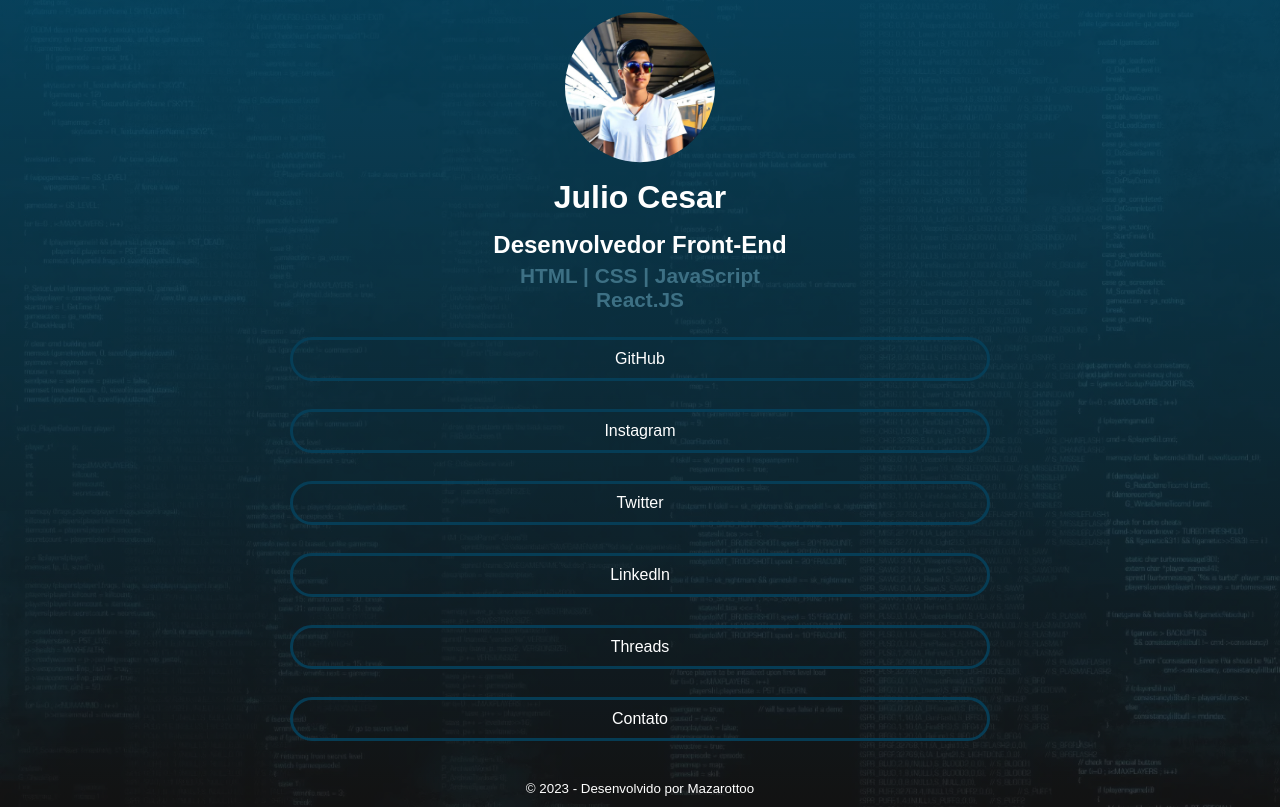
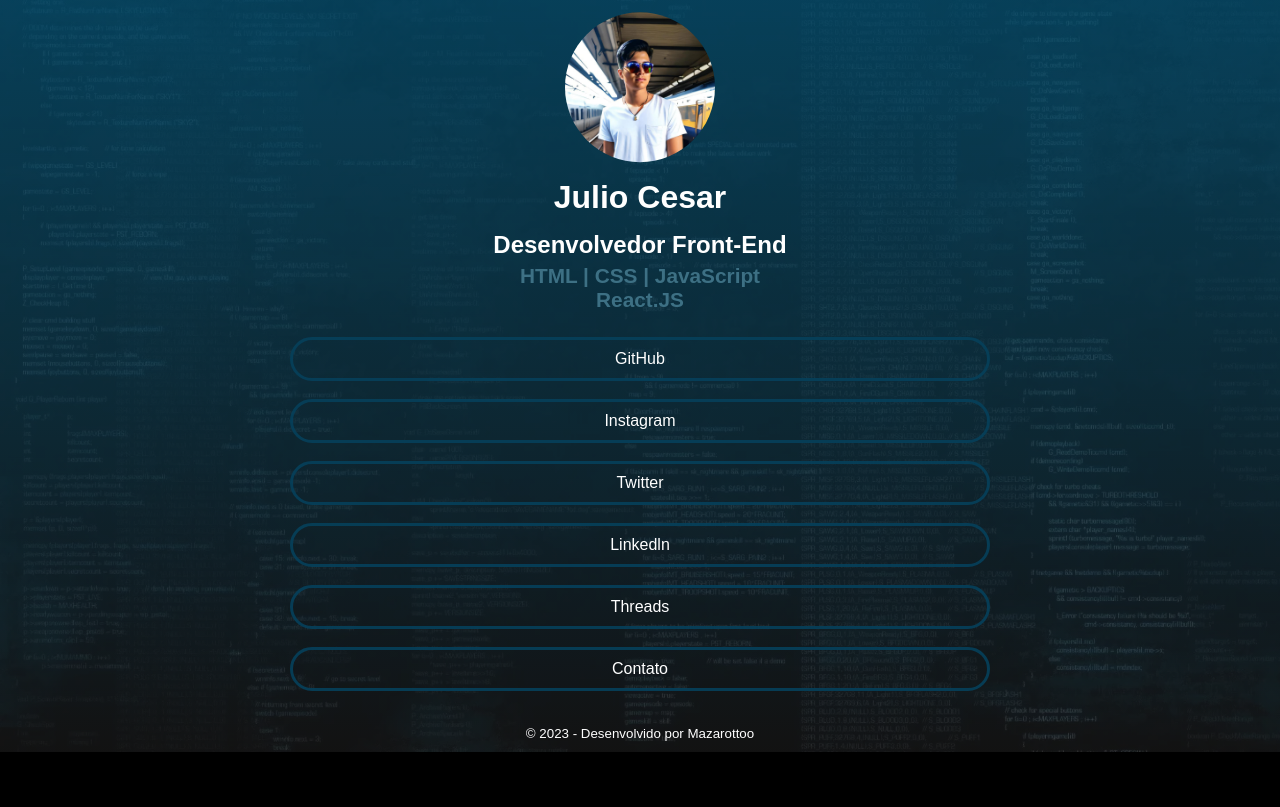
Before and after one commit to mazarotto-dev/redes-sociais, a React (Vite) app: page / in a window 1280 px wide. Built offline with nearby package versions, Linux system fonts and the light colour scheme.

Commit message:
tirando o gap

```diff
--- a/src/styles/index.css
+++ b/src/styles/index.css
@@ -75,7 +75,6 @@ header #skill {
 main {
     display: flex;
     flex-direction: column;
-    gap: 5px;
     justify-content: center;
     align-items: center;
     padding: 15px;
```
